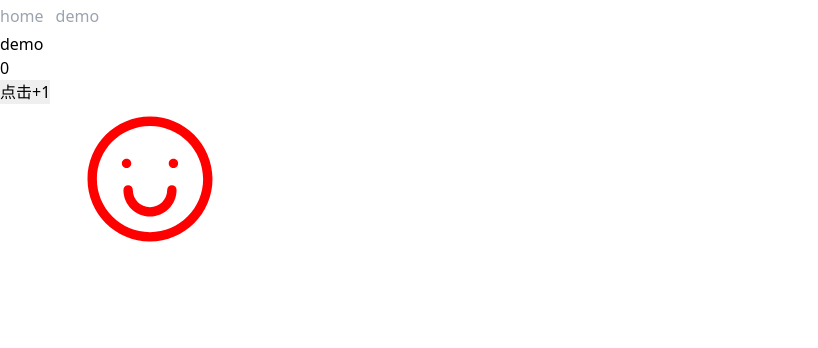
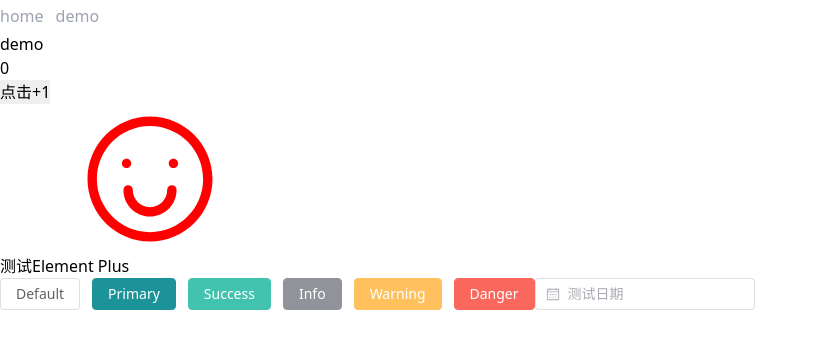
Before and after one commit to HeroCloudy/wumeng-vue3-app-template, a Vue app: page /demo in a window 1280 px wide. Shown: the top 348 px of the page, without its empty margins (0-818 px from the left). Built offline with nearby package versions, Linux system fonts and the light colour scheme; the HTML template or start-up script is replaced by a standard one.

Commit message:
feat: add element-plus

```diff
--- a/auto-imports.d.ts
+++ b/auto-imports.d.ts
@@ -7,6 +7,7 @@
 export {}
 declare global {
   const EffectScope: typeof import('vue')['EffectScope']
+  const ElNotification: typeof import('element-plus/es')['ElNotification']
   const acceptHMRUpdate: typeof import('pinia')['acceptHMRUpdate']
   const asyncComputed: typeof import('@vueuse/core')['asyncComputed']
   const autoResetRef: typeof import('@vueuse/core')['autoResetRef']
--- a/components.d.ts
+++ b/components.d.ts
@@ -8,6 +8,9 @@ export {}
 /* prettier-ignore */
 declare module 'vue' {
   export interface GlobalComponents {
+    ElButton: typeof import('element-plus/es')['ElButton']
+    ElConfigProvider: typeof import('element-plus/es')['ElConfigProvider']
+    ElDatePicker: typeof import('element-plus/es')['ElDatePicker']
     HelloWorld: typeof import('./src/components/hello-world.vue')['default']
     RouterLink: typeof import('vue-router')['RouterLink']
     RouterView: typeof import('vue-router')['RouterView']
--- a/package.json
+++ b/package.json
@@ -16,6 +16,7 @@
   "dependencies": {
     "@unocss/reset": "66.1.0-beta.11",
     "@vueuse/core": "^13.1.0",
+    "element-plus": "^2.9.7",
     "pinia": "^3.0.1",
     "pinia-plugin-persistedstate": "^4.2.0",
     "vue": "^3.5.13",
--- a/src/App.vue
+++ b/src/App.vue
@@ -1,5 +1,9 @@
 <template>
-  <router-view />
+  <el-config-provider size="default" :locale="zhCn">
+    <router-view />
+  </el-config-provider>
 </template>
-<script setup lang="ts"></script>
+<script setup lang="ts">
+import zhCn from 'element-plus/es/locale/lang/zh-cn'
+</script>
 <style scoped></style>
--- a/src/assets/scss/var.scss
+++ b/src/assets/scss/var.scss
@@ -10,10 +10,14 @@ html:root {
   @each $type, $color in (primary, $wm-color-primary), (success, $wm-color-success), (danger, $wm-color-danger), (warning, $wm-color-warning) {
     // wumeng
     --wm-color-#{$type}: #{$color};
+    // el
+    --el-color-#{$type}: #{$color};
 
     @each $i in (1, 2, 3, 5, 7, 8, 9) {
-      // 颜色混合
+      // wumeng 颜色混合
       --wm-color-#{$type}-light-#{$i}: #{color.mix(#fff, $color, $i * 10%)};
+      // el 颜色混合
+      --el-color-#{$type}-light-#{$i}: #{color.mix(#fff, $color, $i * 10%)};
     }
   }
 }
--- a/src/pages/demo.vue
+++ b/src/pages/demo.vue
@@ -5,6 +5,20 @@
   <svg aria-hidden="true" class="svg">
     <use href="#icon-demo" fill="red" />
   </svg>
+
+  <div>
+    <h2>测试Element Plus</h2>
+    <div class="mb-4">
+      <el-button>Default</el-button>
+      <el-button type="primary">Primary</el-button>
+      <el-button type="success" @click="onNotificationClick">Success</el-button>
+      <el-button type="info">Info</el-button>
+      <el-button type="warning">Warning</el-button>
+      <el-button type="danger">Danger</el-button>
+
+      <el-date-picker v-model="dateDemo" type="date" placeholder="测试日期" />
+    </div>
+  </div>
 </template>
 
 <script setup lang="ts">
@@ -13,4 +27,13 @@ import { storeToRefs } from 'pinia'
 
 const demoStore = useDemoStore()
 const { counter } = storeToRefs(demoStore)
+
+const dateDemo = ref('')
+
+const onNotificationClick = () => {
+  ElNotification({
+    title: 'Title',
+    message: h('i', { style: 'color: teal' }, 'This is a reminder'),
+  })
+}
 </script>
--- a/vite.config.ts
+++ b/vite.config.ts
@@ -11,6 +11,7 @@ import { VueRouterAutoImports } from 'unplugin-vue-router'
 import AutoImport from 'unplugin-auto-import/vite'
 import Components from 'unplugin-vue-components/vite'
 import eslint from 'vite-plugin-eslint'
+import { ElementPlusResolver } from 'unplugin-vue-components/resolvers'
 import vueDevTools from 'vite-plugin-vue-devtools'
 
 // https://vite.dev/config/
@@ -37,10 +38,12 @@ export default defineConfig({
         /\.md$/, // .md
       ],
       imports: ['vue', VueRouterAutoImports, 'pinia', '@vueuse/core'],
+      resolvers: [ElementPlusResolver()],
     }),
     Components({
       deep: true,
       directoryAsNamespace: false,
+      resolvers: [ElementPlusResolver()],
     }),
     eslint(),
     vueDevTools(),
```
Also changed, not shown: 1 other file (tests, documents, lock files or other folders).
